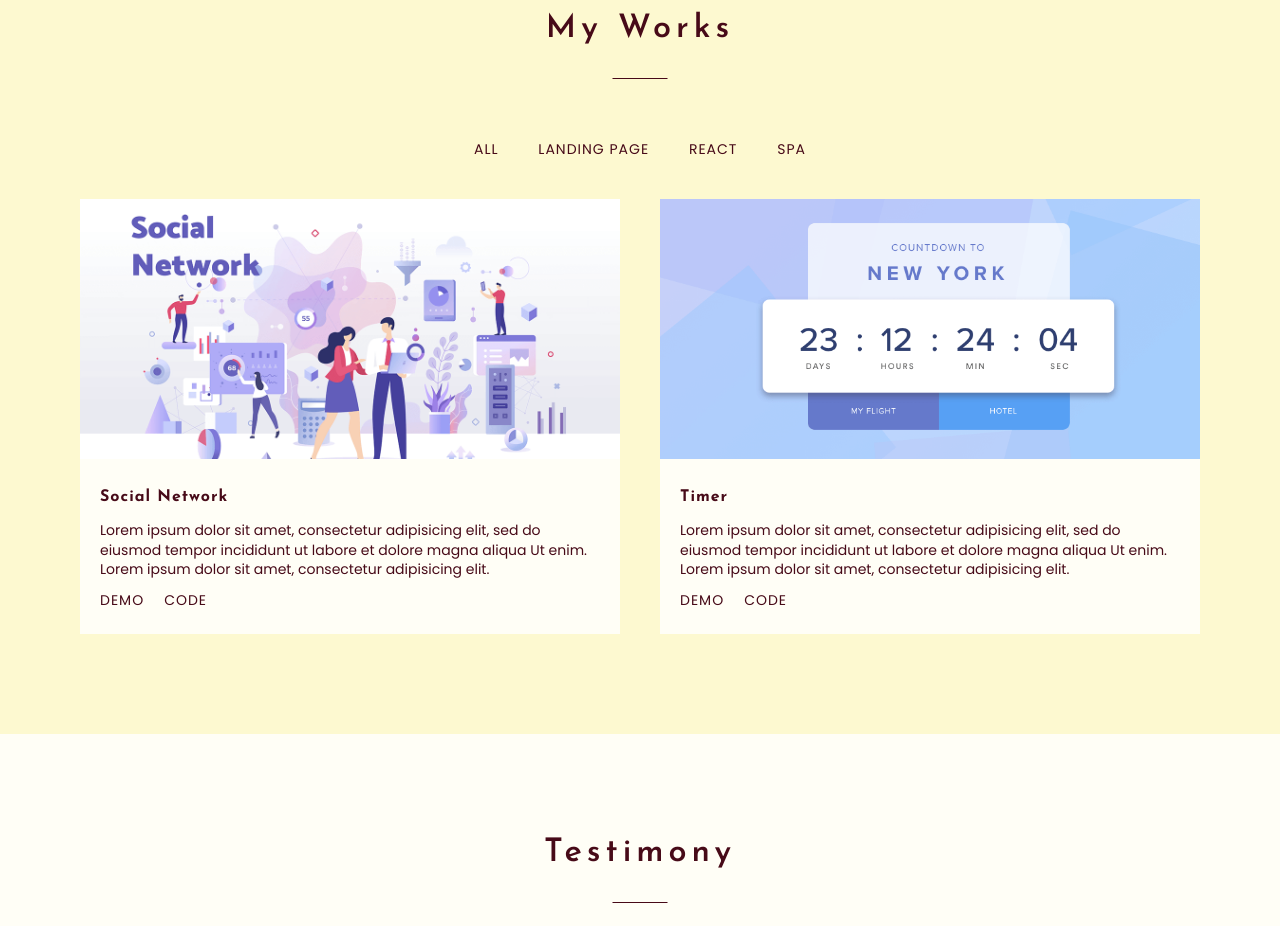
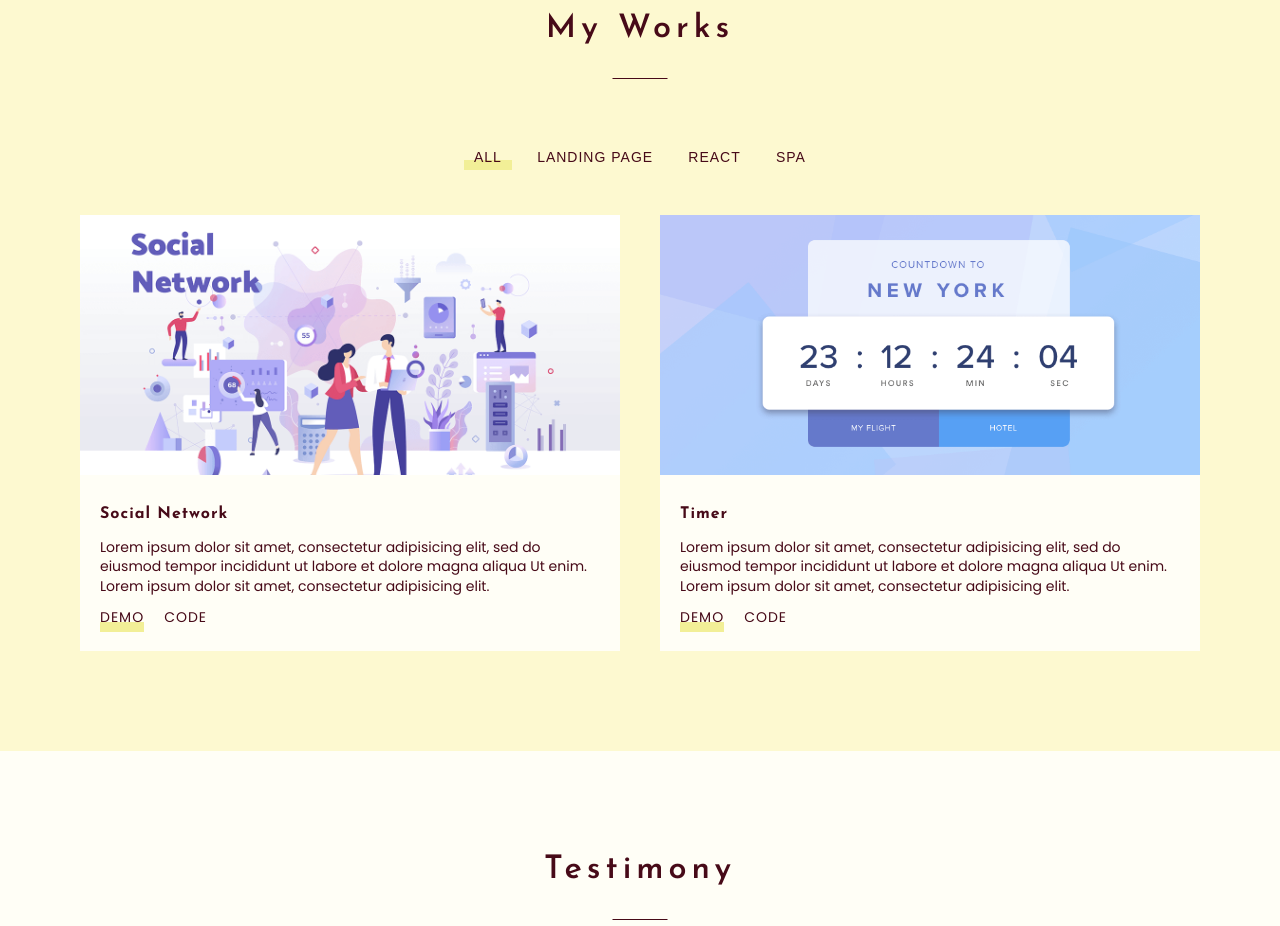
Before and after one commit to MariaStepanyan/portfolio-start-project, a React app: page / in a window 1280 px wide. Shown: the part 1880-2806 px from the top of the page. Built offline with nearby package versions, Linux system fonts and the light colour scheme.

Commit message:
filter for tabs

```diff
--- a/src/components/Link.ts
+++ b/src/components/Link.ts
@@ -1,7 +1,7 @@
-import styled from "styled-components";
-import { theme } from "../styles/Theme";
+import styled, { css } from 'styled-components'
+import { theme } from '../styles/Theme'
 
-export const Link = styled.a`
+export const Link = styled.a<{ active?: boolean }>`
   font-size: 14px;
   font-weight: 400;
   letter-spacing: 1px;
@@ -19,7 +19,7 @@
 
   &::before {
     content: '';
-    /* display: inline-block; */
+    display: inline-block;
     background-color: ${theme.colors.accent};
 
     position: absolute;
@@ -27,5 +27,11 @@
     right: 0;
     left: 0;
     z-index: -1;
+
+    ${(props) =>
+      props.active &&
+      css<{ active?: boolean }>`
+        height: 10px
+      `}
   }
 `
--- a/src/layout/sections/works/Works.tsx
+++ b/src/layout/sections/works/Works.tsx
@@ -1,35 +1,76 @@
 import { SectionTitle } from '../../../components/SectionTitle'
-import { TabMenu } from './menu/TabMenu'
+import { TabMenu, TabsStatusType } from './menu/TabMenu'
 import { FlexWrapper } from '../../../components/FlexWrapper'
 import { Work } from './work/Work'
 import socialImgPng from '../../../assets/images/proj1.png'
 import timerImgPng from '../../../assets/images/proj2.png'
 import { Container } from '../../../components/Container'
 import { S } from './Works_Styles'
+import { useState } from 'react'
 
-const tabsItems = ['All', 'landing page', 'React', 'spa']
+const tabsItems: Array<{ status: TabsStatusType; title: string }> = [
+  {
+    title: 'All',
+    status: 'all',
+  },
+  {
+    title: 'landing page',
+    status: 'landing',
+  },
+  {
+    title: 'React',
+    status: 'react',
+  },
+  {
+    title: 'spa',
+    status: 'spa',
+  },
+]
 
-const workdata = [
+const worksData = [
   {
     src: socialImgPng,
     title: 'Social Network',
     text: 'Lorem ipsum dolor sit amet, consectetur adipisicing elit, sed do eiusmod tempor incididunt ut labore et dolore magna aliqua Ut enim. Lorem ipsum dolor sit amet, consectetur adipisicing elit.',
+    type: 'spa',
   },
   {
     src: timerImgPng,
     title: 'Timer',
     text: 'Lorem ipsum dolor sit amet, consectetur adipisicing elit, sed do eiusmod tempor incididunt ut labore et dolore magna aliqua Ut enim. Lorem ipsum dolor sit amet, consectetur adipisicing elit.',
+    type: 'react',
   },
 ]
 
 export const Works: React.FC = () => {
+  const [currentFilterStatus, setCurrentFilterStatus] = useState('all')
+  let filteredWorks = worksData
+
+  if (currentFilterStatus === 'landing') {
+    filteredWorks = worksData.filter((work) => work.type === 'landing')
+  }
+  if (currentFilterStatus === 'react') {
+    filteredWorks = worksData.filter((work) => work.type === 'react')
+  }
+  if (currentFilterStatus === 'spa') {
+    filteredWorks = worksData.filter((work) => work.type === 'spa')
+  }
+
+  function changeFilterStatus(value: TabsStatusType) {
+    setCurrentFilterStatus(value)
+  }
+
   return (
     <S.Works>
       <Container>
         <SectionTitle>My Works</SectionTitle>
-        <TabMenu tabsItems={tabsItems} />
+        <TabMenu
+          tabsItems={tabsItems}
+          changeFilterStatus={changeFilterStatus}
+          currentFilterStatus={currentFilterStatus}
+        />
         <FlexWrapper justify="space-between" align="flex-start" wrap="wrap">
-          {workdata.map((w, item) => {
+          {filteredWorks.map((w, item) => {
             return <Work src={w.src} key={item} title={w.title} text={w.text} />
           })}
         </FlexWrapper>
--- a/src/layout/sections/works/menu/TabMenu.tsx
+++ b/src/layout/sections/works/menu/TabMenu.tsx
@@ -1,14 +1,33 @@
 import styled from 'styled-components'
 import { Link } from '../../../../components/Link'
 
-export const TabMenu = (props: { tabsItems: Array<string> }) => {
+export type TabsStatusType = 'all' | 'landing' | 'react' | 'spa'
+
+type TabMenuPropsType = {
+  tabsItems: Array<{
+    status: TabsStatusType
+    title: string
+  }>
+  changeFilterStatus: (value: TabsStatusType) => void
+  currentFilterStatus: string
+}
+
+export const TabMenu = (props: TabMenuPropsType) => {
   return (
     <StyledTabMenu>
       <ul>
         {props.tabsItems.map((item, index) => {
           return (
             <ListItem key={index}>
-              <Link href="">{item}</Link>
+              <Link
+                active={props.currentFilterStatus === item.status}
+                as="button"
+                onClick={() => {
+                  props.changeFilterStatus(item.status)
+                }}
+              >
+                {item.title}
+              </Link>
             </ListItem>
           )
         })}
--- a/src/layout/sections/works/work/Work.tsx
+++ b/src/layout/sections/works/work/Work.tsx
@@ -18,8 +18,8 @@
       <S.Description>
         <S.Title>{props.title}</S.Title>
         <S.Text>{props.text}</S.Text>
-        <Link href="#">demo</Link>
-        <Link>code</Link>
+        <Link active href="#">demo</Link>
+        <Link href="#">code</Link>
       </S.Description>
     </S.Work>
   )
```
